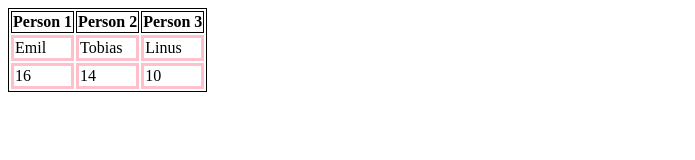
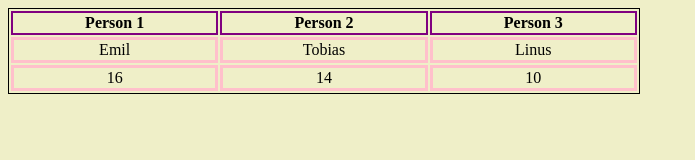
Before and after one commit to fullstack290623/03.07.2023, a plain HTML site: page tables.html in a window 1280 px wide. Shown: the whole page, without its empty margins (0-695 px from the left). Drawn offline with Linux system fonts and the light colour scheme.

Commit message:
Update tables.html

```diff
--- a/tables.html
+++ b/tables.html
@@ -6,11 +6,22 @@
 </head>
 <style>
 
-    table, th  {
+    table {
+        width: 25%;
         border: 1px solid black;
     }
     td {
         border: 3px solid pink;
+        text-align: center;
+    }
+    th  {
+        border: 2px solid purple;
+    }
+    tr:hover {
+        background-color: greenyellow;
+    }
+    body {
+        background-color: rgb(239, 239, 200);
     }
     /*
       th border 2px purple
@@ -19,7 +30,7 @@
     */
 </style>
 <body>
-<table>
+<table style="width: 50%">
     <tr>
       <th>Person 1</th>
       <th>Person 2</th>
```
